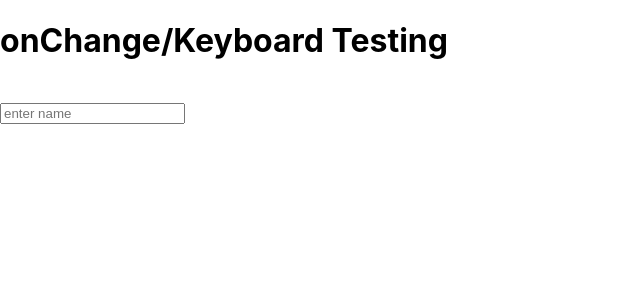
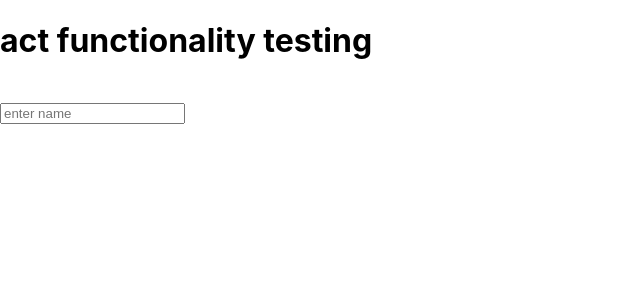
Before and after one commit to swarnabha-dutta/testing-blog-app, a React (Create React App) app: page / in a window 1280 px wide. Shown: the top 300 px of the page, without its empty margins (0-640 px from the left). Built offline with nearby package versions, Linux system fonts and the light colour scheme.

Commit message:
understand the concept of act functionality testing

```diff
--- a/src/App.js
+++ b/src/App.js
@@ -5,7 +5,7 @@ function App() {
   const [name, setName] = useState("");
   return (
     <div className="App">
-      <h1>onChange/Keyboard Testing</h1>
+      <h1>act functionality testing</h1>
       {name}
       <br />
       <input
```
Also changed, not shown: 1 other file (tests, documents, lock files or other folders).
